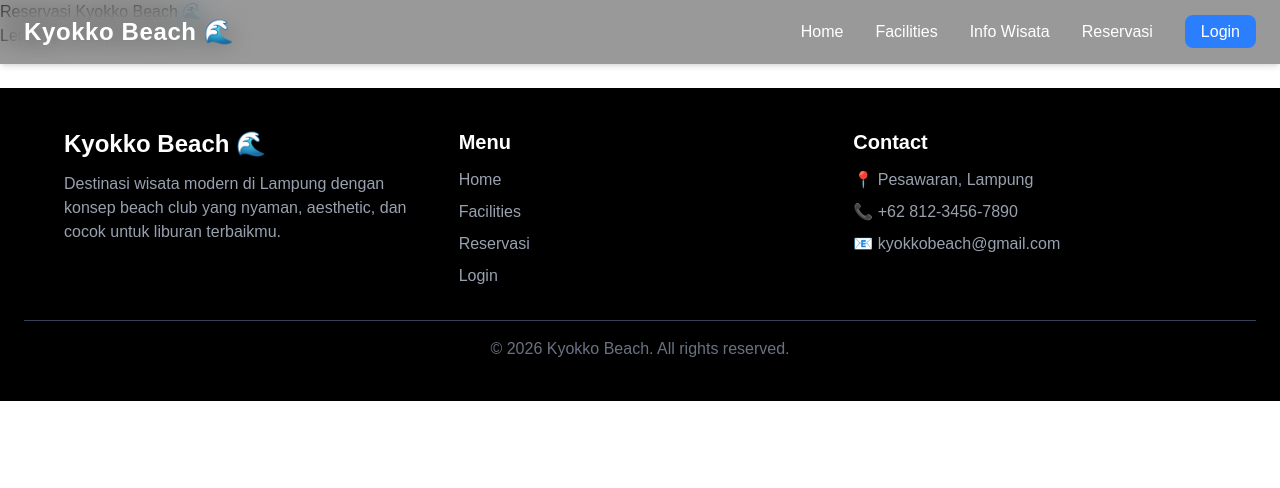
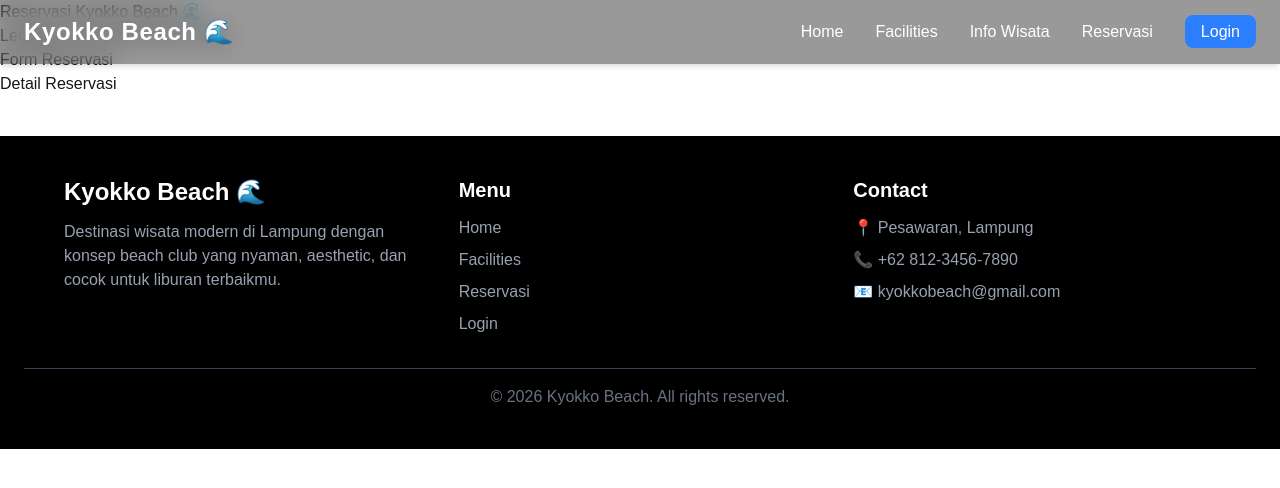
Before and after one commit to salavansaputra-cell/TA-WEB-24A-SANSAN, a Next.js app in the folder kyokko/: page /reservasi in a window 1280 px wide. Shown: the top 488 px of the page. Built offline with nearby package versions, Linux system fonts and the light colour scheme.

Commit message:
Salavan : menambahkan layout halaman reservasi

```diff
--- a/kyokko/app/reservasi/page.tsx
+++ b/kyokko/app/reservasi/page.tsx
@@ -12,6 +12,16 @@ export default function ReservasiPage() {
           Lengkapi data pemesanan Anda
         </p>
       </section>
+
+      <div>
+        <div>
+          Form Reservasi
+        </div>
+
+        <div>
+          Detail Reservasi
+        </div>
+      </div>
     </main>
   );
 }
```
